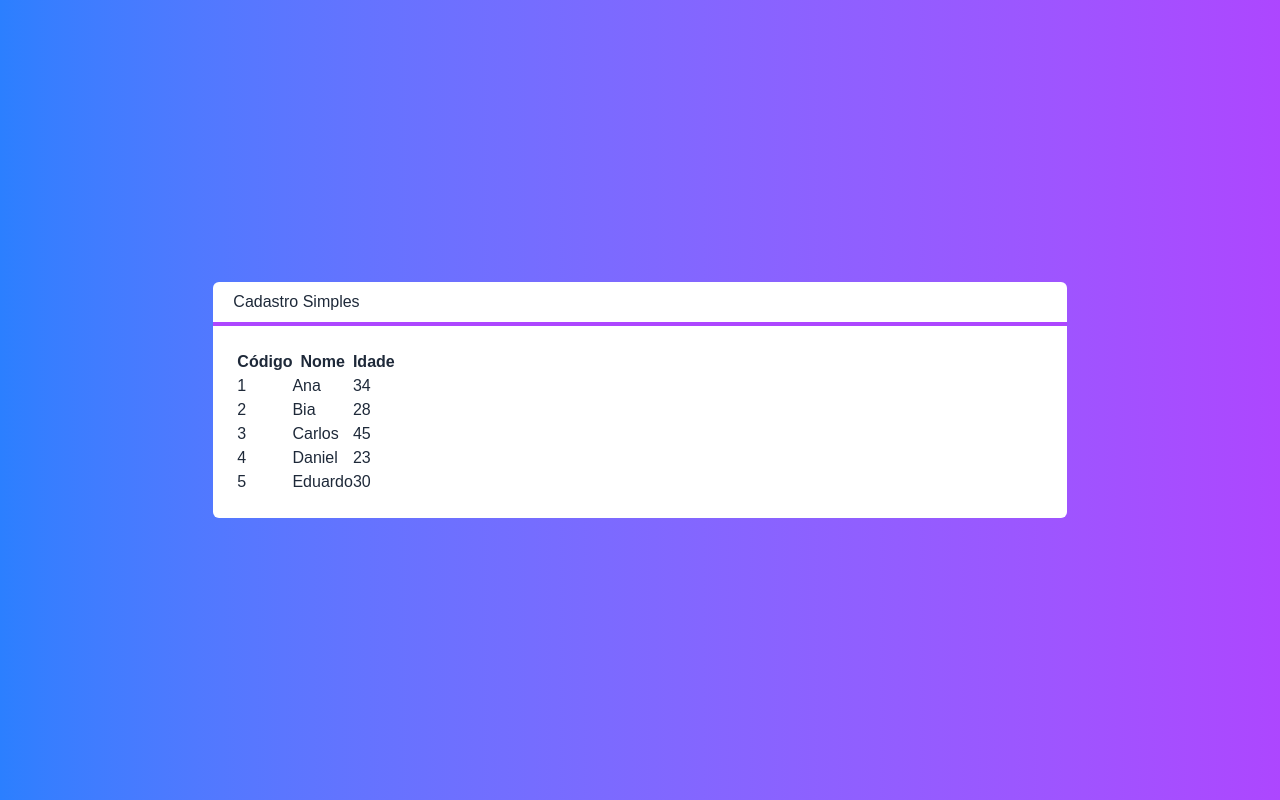
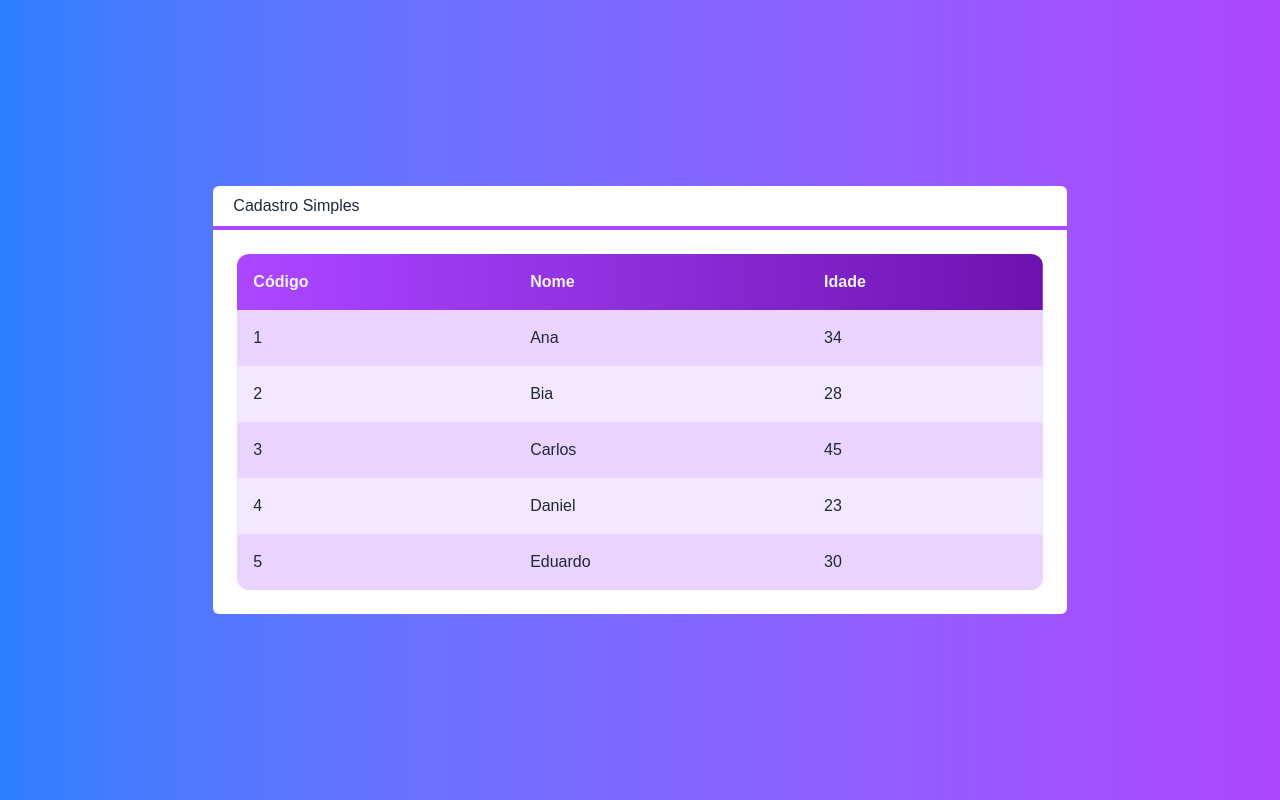
Before and after one commit to tramalho/next-crud, a Next.js app: page / in a window 1280 px wide. Built offline with nearby package versions, Linux system fonts and the light colour scheme.

Commit message:
Componente Tabela #02

```diff
--- a/src/components/Tabela.tsx
+++ b/src/components/Tabela.tsx
@@ -5,39 +5,40 @@
 }
 
 export default function Tabela(props: TabelaProps) {
-
   function renderizarCabecalho() {
     return (
       <tr>
-                <th>Código</th>
-                <th>Nome</th>
-                <th>Idade</th>
+        <th className="text-left p-4">Código</th>
+        <th className="text-left p-4">Nome</th>
+        <th className="text-left p-4">Idade</th>
       </tr>
-        )
+    );
   }
 
   function renderizarDados() {
+    return props.clientes?.map((cliente: Cliente, i) => {
       return (
-            props.clientes?.map((cliente: Cliente, idx) => {
-                return (
-                    <tr key={cliente.id}>
-                        <td>{cliente.id}</td>
-                        <td>{cliente.nome}</td>
-                        <td>{cliente.idade}</td>
+        <tr key={cliente.id}
+        className={`${i % 2 === 0 ? "bg-purple-200" : "bg-purple-100"}`}>
+          <td className="text-left p-4">{cliente.id}</td>
+          <td className="text-left p-4">{cliente.nome}</td>
+          <td className="text-left p-4">{cliente.idade}</td>
         </tr>
-                )
-            })
-        )
+      );
+    });
   }
 
   return (
-        <table>
-            <thead>
+    <table className="w-full rounded-xl overflow-hidden">
+      <thead
+        className={`
+               bg-gradient-to-r from-purple-500 to-purple-800
+             text-gray-100
+                 `}
+      >
         {renderizarCabecalho()}
       </thead>
-            <tbody>
-                {renderizarDados()}
-            </tbody>
+      <tbody>{renderizarDados()}</tbody>
     </table>
   );
 }
```
Lines whose indentation alone changed are shown as unchanged.
